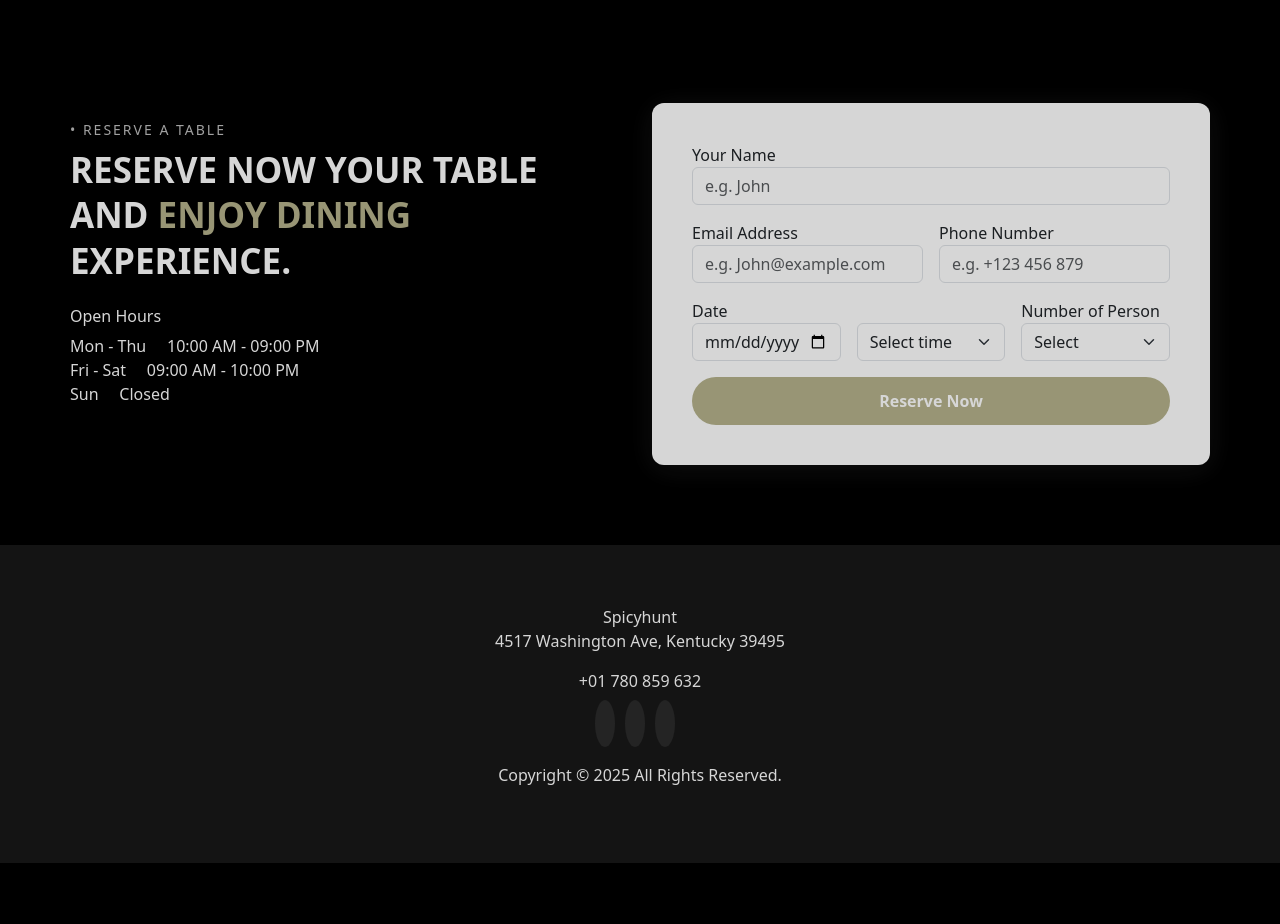
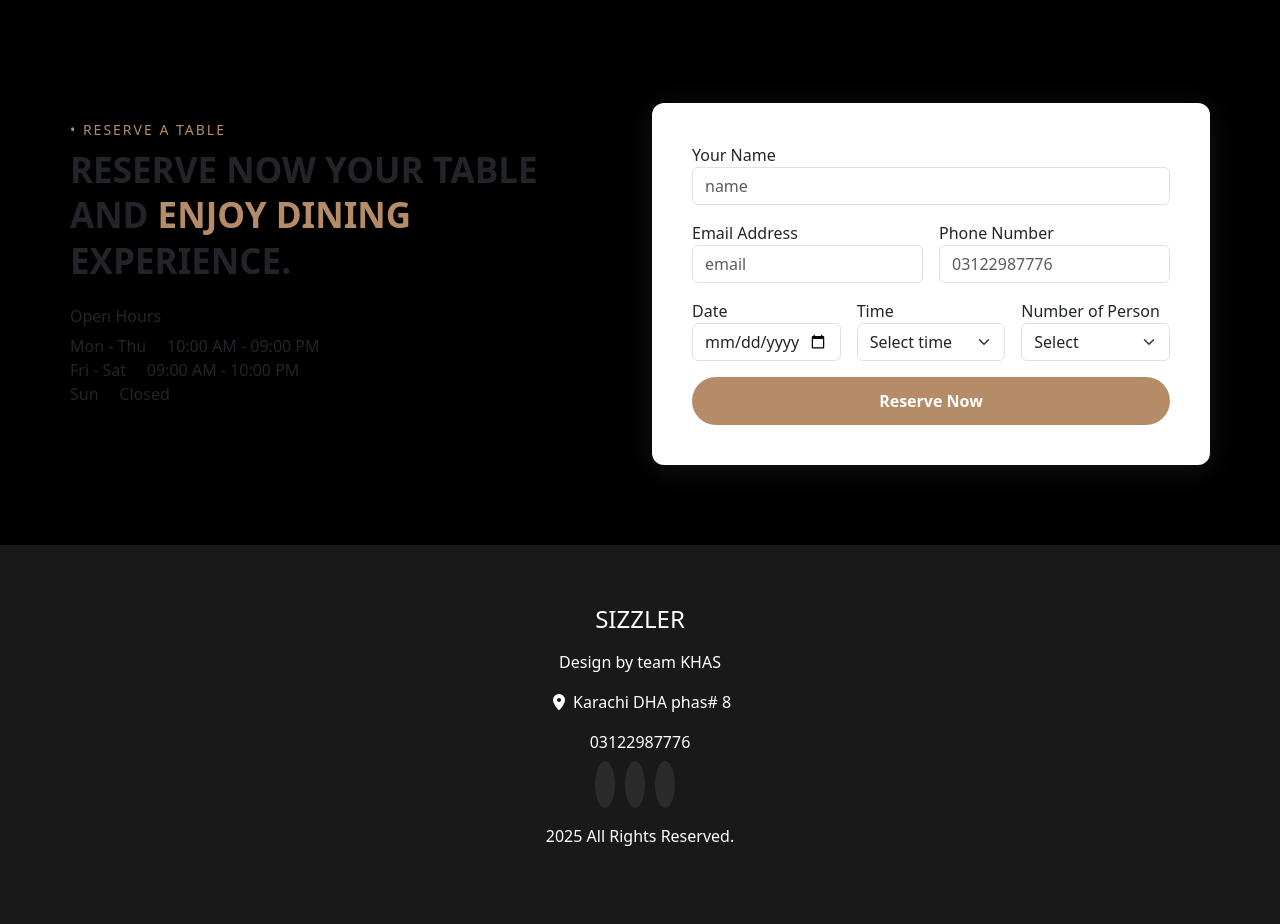
Before and after one commit to hafsmubin/FQA, a plain HTML site: page index.html in a window 1280 px wide. Shown: the part 1041-1965 px from the top of the page. Before the commit the page ends 1904 px from the top, so only its background shows below. Drawn offline with nearby package versions, Linux system fonts and the light colour scheme; a web font is replaced by a local one.

Commit message:
update stylesheet.css and index.html

```diff
--- a/css/stylesheet.css
+++ b/css/stylesheet.css
@@ -195,13 +195,12 @@ section h2{
 }
 
 
-
         .reserve-section {
             padding: 80px 0;
         }
 
         .reserve-text h5 {
-            color: #c0c0c0;
+            color: #B58C67;
             font-size: 14px;
             letter-spacing: 2px;
         }
@@ -213,7 +212,7 @@ section h2{
         }
 
         .reserve-text h1 span {
-            color: #b5b28c;
+            color:#B58C67;
         }
 
         .reserve-card {
@@ -224,7 +223,7 @@ section h2{
         }
 
         .btn-reserve {
-            background: #b5b28c;
+            background: #B58C67;
             border: none;
             padding: 12px;
             font-size: 16px;
--- a/index.html
+++ b/index.html
@@ -39,7 +39,7 @@
                         <button class="navbar-toggler" type="button" style="background-color: rgb(235, 221, 221);"  data-bs-toggle="collapse"
                             data-bs-target="#navbarNav" aria-controls="navbarNav" aria-expanded="false"
                             aria-label="Toggle navigation">
-                            <span class="navbar-toggler-icon"></span>
+                            <span class="navbar-toggler-icon" ></span>
                         </button>
                         <div class="collapse navbar-collapse" id="navbarNav">
                             <ul class="navbar-nav ">
@@ -179,15 +179,15 @@
     <div class="row align-items-center">
 
         <!-- LEFT TEXT -->
-        <div class="col-lg-6 reserve-text" >
+        <div class="col-lg-6 reserve-text">
             <h5>• RESERVE A TABLE</h5>
-            <h1 class="text-white">
+            <h1>
                 RESERVE NOW YOUR TABLE <br>
                 AND <span>ENJOY DINING</span> <br>
                 EXPERIENCE.
             </h1>
 
-            <div class="mt-4 text-white">
+            <div class="mt-4">
                 <h6>Open Hours</h6>
                 <p>Mon - Thu &nbsp;&nbsp;&nbsp; 10:00 AM - 09:00 PM <br>
                    Fri - Sat &nbsp;&nbsp;&nbsp; 09:00 AM - 10:00 PM <br>
@@ -203,17 +203,17 @@
                 <div class="row g-3">
                     <div class="col-12">
                         <label>Your Name</label>
-                        <input type="text" class="form-control" placeholder="e.g. John">
+                        <input type="text" class="form-control" placeholder="name">
                     </div>
 
                     <div class="col-md-6">
                         <label>Email Address</label>
-                        <input type="email" class="form-control" placeholder="e.g. John@example.com">
+                        <input type="email" class="form-control" placeholder="email ">
                     </div>
 
                     <div class="col-md-6">
                         <label>Phone Number</label>
-                        <input type="text" class="form-control" placeholder="e.g. +123 456 879">
+                        <input type="text" class="form-control" placeholder="03122987776">
                     </div>
 
                     <div class="col-md-4">
@@ -221,7 +221,7 @@
                         <input type="date" class="form-control">
                     </div>
 
-                    <div class="col-md-4 text-white">
+                    <div class="col-md-4">
                         <label>Time</label>
                         <select class="form-select">
                             <option>Select time</option>
@@ -260,11 +260,17 @@
 
 
 <!-- FOOTER -->
-<footer class="text-center text-white" data-aos="fade-up"
-     data-aos-duration="1000>
-    <h4 class="mb-3">Spicyhunt</h4>
-    <p>4517 Washington Ave, Kentucky 39495</p>
-    <p>+01 780 859 632</p>
+<footer class="text-center text-white">
+    <h4 class="mb-3">SIZZLER</h4>
+    <p>Design by team KHAS</p>
+
+    <p>
+    <i class="fa-solid fa-location-dot"></i>
+    Karachi DHA phas# 8
+    </p>
+
+
+    <p>03122987776</p>
 
     <div class="social-icons mt-3">
         <i class="bi bi-facebook"></i>
@@ -272,8 +278,11 @@
         <i class="bi bi-twitter"></i>
     </div>
 
-    <p class="mt-4">Copyright © 2025 All Rights Reserved.</p>
+    <p class="mt-4"> 2025 All Rights Reserved.</p>
 </footer>
+
+
+
 
    <script src="https://cdn.jsdelivr.net/npm/bootstrap@5.3.8/dist/js/bootstrap.bundle.min.js
 "></script>
```
